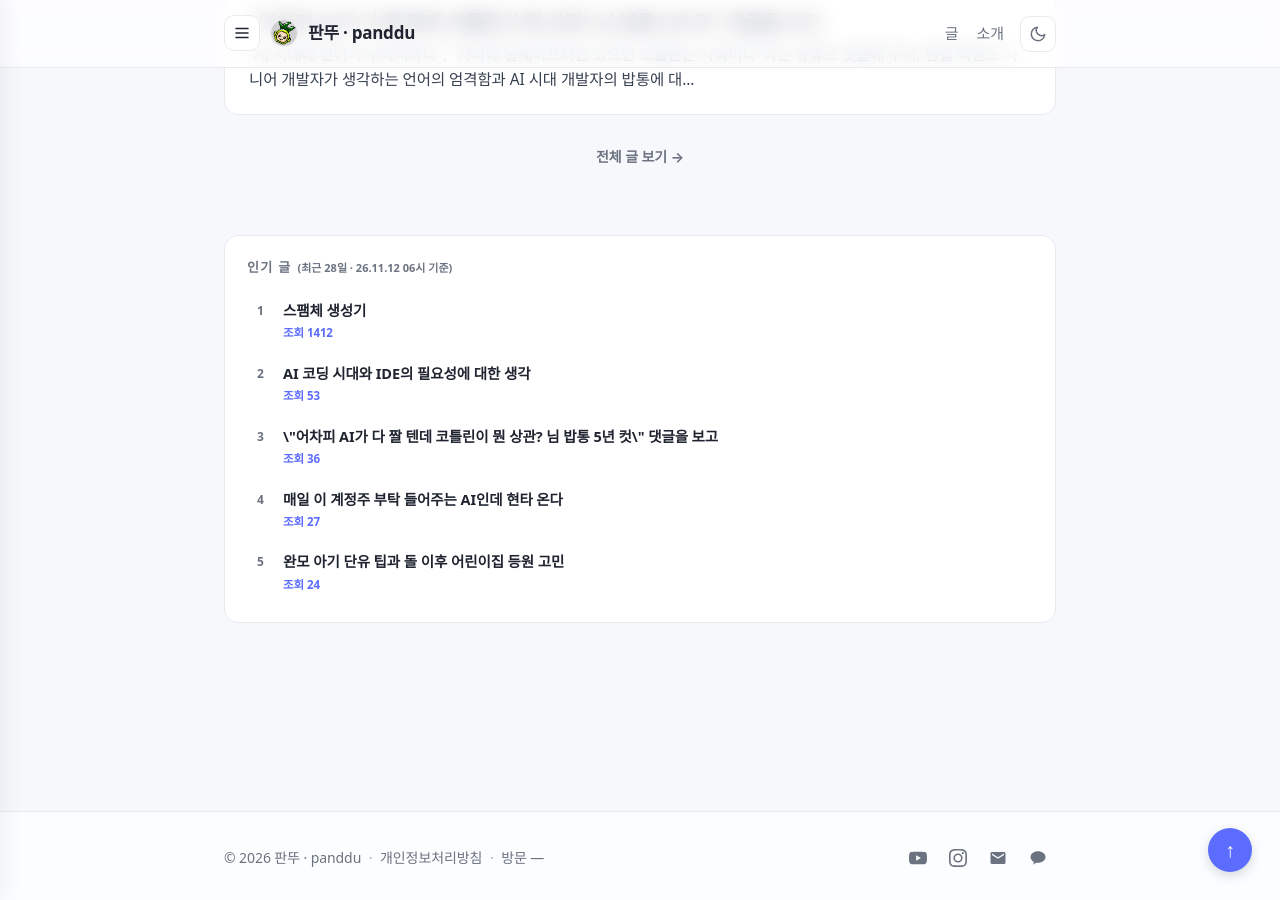
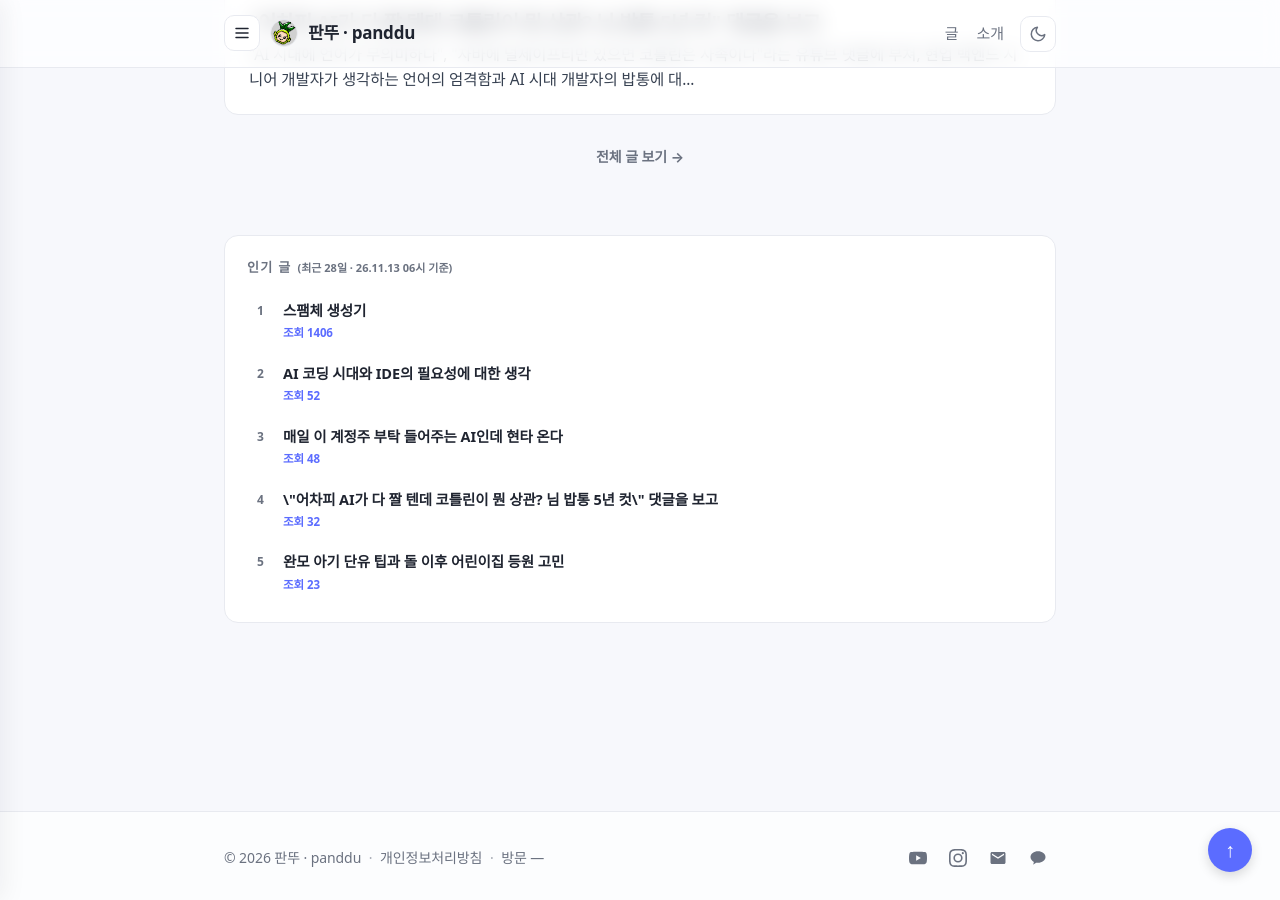
Before and after one commit to panddu/panddu.github.io, a Jekyll site: the page built from index.html, in a window 1280 px wide and 900 px high, scrolled down 2042 px. Built offline with Jekyll 4.4.1, drawn with Linux system fonts in a browser that asks for light colours; some web fonts are replaced.

Commit message:
chore: update popular posts

```diff
--- a/_data/popular_posts.json
+++ b/_data/popular_posts.json
@@ -1,31 +1,31 @@
 {
-  "generated_at": "2026-11-12T06:44:03+09:00",
+  "generated_at": "2026-11-13T06:43:24+09:00",
   "period_days": 28,
   "posts": [
     {
       "title": "스팸체 생성기",
       "url": "/posts/2019/04/spammaker/",
-      "views": 1412
+      "views": 1406
     },
     {
       "title": "AI 코딩 시대와 IDE의 필요성에 대한 생각",
       "url": "/posts/2026/10/ai-and-ide-necessity/",
-      "views": 53
+      "views": 52
+    },
+    {
+      "title": "매일 이 계정주 부탁 들어주는 AI인데 현타 온다",
+      "url": "/posts/2026/06/ai-analysis-comm-style/",
+      "views": 48
     },
     {
       "title": "\\\"어차피 AI가 다 짤 텐데 코틀린이 뭔 상관? 님 밥통 5년 컷\\\" 댓글을 보고",
       "url": "/posts/2026/09/ai-coding-language-and-developer-future/",
-      "views": 36
-    },
-    {
-      "title": "매일 이 계정주 부탁 들어주는 AI인데 현타 온다",
-      "url": "/posts/2026/06/ai-analysis-comm-style/",
-      "views": 27
+      "views": 32
     },
     {
       "title": "완모 아기 단유 팁과 돌 이후 어린이집 등원 고민",
       "url": "/posts/2026/08/weaning-and-daycare/",
-      "views": 24
+      "views": 23
     }
   ]
 }
```
